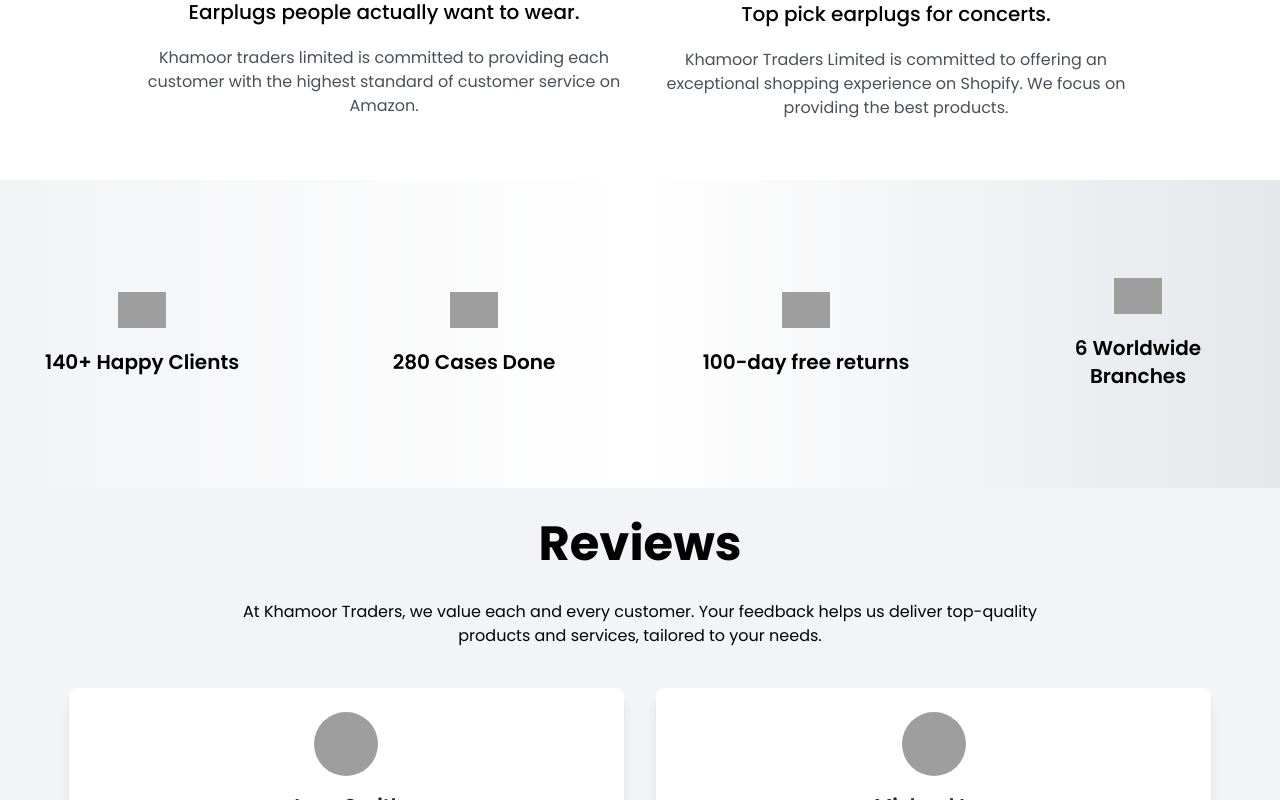
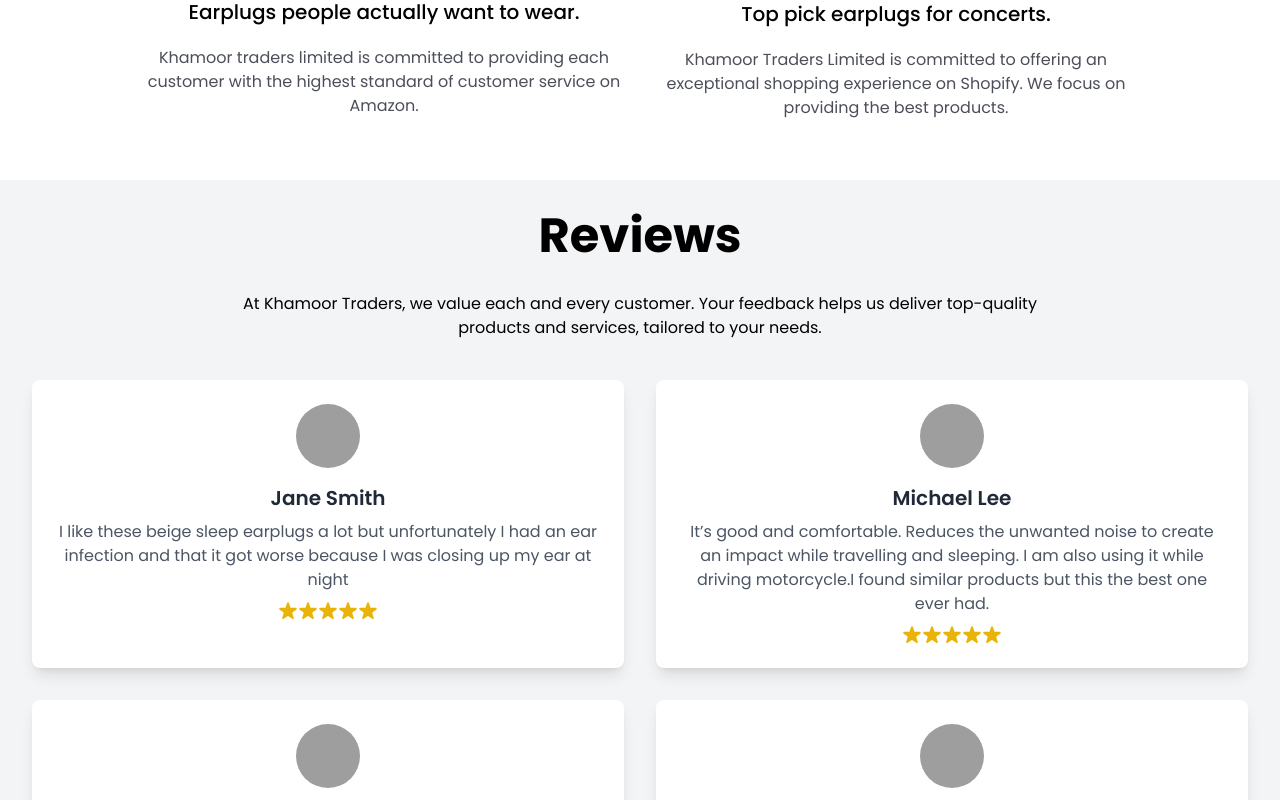
Before and after one commit to nazish-16/khamoor-traders, a Next.js app: page /home in a window 1280 px wide. Shown: the part 2000-2800 px from the top of the page. Built offline with nearby package versions, Linux system fonts and the light colour scheme; grey boxes are pictures that could not be loaded.

Commit message:
removal of unnecessary items

```diff
--- a/app/earplugs/ProductUsage.jsx
+++ b/app/earplugs/ProductUsage.jsx
@@ -3,11 +3,11 @@
 import React, { useState, useEffect } from 'react';
 
 const images = [
-  'https://loopearplugs.in/cdn/shop/files/Use_Cases_Desk_1_33376123-e9cd-44cf-b35d-e150ea1705cc.jpg?v=1701795864&width=1100',
-  'https://loopearplugs.in/cdn/shop/files/Use_Cases_Desk_2_cbbe430c-f1af-431d-a372-c9b6ace39bc7.jpg?v=1701795894&width=1100',
-  'https://loopearplugs.in/cdn/shop/files/Use_Cases_Desk_3_eec3c77c-a8fe-4488-959b-53f3f8867fda.jpg?v=1701795908&width=1100',
-  'https://loopearplugs.in/cdn/shop/files/Use_Cases_Desk_4_4cfb1d99-86dc-4699-9201-e8df80f003ad.jpg?v=1701795920&width=1100',
-  'https://loopearplugs.in/cdn/shop/files/Use_Cases_Desk_5_5c671be3-690c-49aa-bf39-ec8a32a014f8.jpg?v=1701795932&width=1100'
+  'https://m.media-amazon.com/images/S/aplus-media-library-service-media/efa2edbd-c2d4-4ef5-86b9-9f46f79443a5.__CR0,0,970,600_PT0_SX970_V1___.jpeg',
+  'https://m.media-amazon.com/images/S/aplus-media-library-service-media/fe8e5386-7f77-4626-8eea-63f2d3a4ddc3.__CR0,0,970,600_PT0_SX970_V1___.jpeg',
+  'https://m.media-amazon.com/images/S/aplus-media-library-service-media/70f3caff-cb28-4328-b162-23efe76ee7eb.__CR0,0,970,600_PT0_SX970_V1___.jpeg',
+  'https://m.media-amazon.com/images/S/aplus-media-library-service-media/2130620b-8a85-4c03-9e0f-813f7843d1f6.__CR0,0,970,600_PT0_SX970_V1___.jpeg',
+  'https://m.media-amazon.com/images/S/aplus-media-library-service-media/aa011992-6590-4665-8741-35aa4a60ca97.__CR0,0,970,600_PT0_SX970_V1___.jpeg'
 ];
 
 const ProductUsage = () => {
--- a/app/earplugs/Reviews.jsx
+++ /dev/null
@@ -1,28 +0,0 @@
-import React from 'react'
-
-const Reviews = () => {
-  return (
-    <div className='h-full w-full flex items-center justify-center flex-col p-8'>
-        <div className='grid grid-cols-2 sm:grid-cols-2 lg:grid-cols-4 gap-20 sm:gap-28 items-center justify-between'>
-            <div className='flex items-center justify-center flex-col gap-5'>
-                <img src="https://img.icons8.com/?size=100&id=VghVCIlysYfn&format=png&color=000000" alt="" className='w-12'/>
-                <h1 className='text-black lg:text-md xl:text-xl text-center font-semibold'>200+ 5-star reviews</h1>
-            </div>
-            <div className='flex items-center justify-center flex-col gap-5'>
-                <img src="https://img.icons8.com/?size=100&id=x46PgajLDPnH&format=png&color=000000" alt="" className='w-12'/>
-                <h1 className='text-black lg:text-md xl:text-xl text-center font-semibold'>2-year warranty</h1>
-            </div>
-            <div className='flex items-center justify-center flex-col gap-5'>
-                <img src="https://img.icons8.com/?size=100&id=123372&format=png&color=000000" alt="" className='w-12'/>
-                <h1 className='text-black lg:text-md xl:text-xl text-center font-semibold'>100-day free returns</h1>
-            </div>
-            <div className='flex items-center justify-center flex-col gap-5'>
-                <img src="https://img.icons8.com/?size=100&id=2JBnp98Zb8w9&format=png&color=000000" alt="" className='w-12'/>
-                <h1 className='text-black lg:text-md xl:text-xl text-center font-semibold'>Safe & Sound Earplugs</h1>
-            </div>
-        </div>
-    </div>
-  )
-}
-
-export default Reviews
--- a/app/earplugs/page.jsx
+++ b/app/earplugs/page.jsx
@@ -3,7 +3,6 @@
 import React from 'react'
 import Link from 'next/link'
 import AboutProduct from './AboutProduct'
-import Reviews from './Reviews'
 import ProductTypes from './ProductTypes'
 import ProductUsage from './ProductUsage'
 import Footer from 'app/home/Footer'
@@ -53,7 +52,6 @@
     </div>
         <AboutProduct/>
         <ProductUsage/>
-        <Reviews/>
         <ProductTypes/>
         <Footer/>
     </motion.div>
--- a/app/home/Clients.jsx
+++ /dev/null
@@ -1,29 +0,0 @@
-import React from 'react'
-
-const Clients = () => {
-  return (
-    <div className='lg:h-[308px] w-full flex items-center justify-center flex-col p-8 h-[60vh] bg-gradient-to-r from-gray-100 via-white to-gray-200'>
-        <div className='grid grid-cols-2 sm:grid-cols-2 lg:grid-cols-4 gap-20 sm:gap-28 items-center justify-between'>
-            <div className='flex items-center justify-center flex-col gap-5'>
-                <img src="https://img.icons8.com/?size=100&id=VghVCIlysYfn&format=png&color=000000" alt="" className='w-12'/>
-                <h1 className='text-black lg:text-md xl:text-xl text-center font-semibold'>140+ Happy Clients</h1>
-            </div>
-            <div className='flex items-center justify-center flex-col gap-5'>
-                <img src="https://img.icons8.com/?size=100&id=x46PgajLDPnH&format=png&color=000000" alt="" className='w-12'/>
-                <h1 className='text-black lg:text-md xl:text-xl text-center font-semibold'>280 Cases Done
-                </h1>
-            </div>
-            <div className='flex items-center justify-center flex-col gap-5'>
-                <img src="https://img.icons8.com/?size=100&id=123372&format=png&color=000000" alt="" className='w-12'/>
-                <h1 className='text-black lg:text-md xl:text-xl text-center font-semibold'>100-day free returns</h1>
-            </div>
-            <div className='flex items-center justify-center flex-col gap-5'>
-                <img src="https://img.icons8.com/?size=100&id=CwXZfAAWNofg&format=png&color=000000" alt="" className='w-12'/>
-                <h1 className='text-black lg:text-md xl:text-xl text-center font-semibold'>6 Worldwide Branches</h1>
-            </div>
-        </div>
-    </div>
-  )
-}
-
-export default Clients
--- a/app/home/Testimonials.jsx
+++ b/app/home/Testimonials.jsx
@@ -3,25 +3,25 @@
 const testimonials = [
   {
     name: "Jane Smith",
-    review: "Amazing service and fast delivery! Would definitely order again.",
+    review: "I like these beige sleep earplugs a lot but unfortunately I had an ear infection and that it got worse because I was closing up my ear at night",
     avatar: "https://randomuser.me/api/portraits/women/2.jpg",
-    rating: 4,
+    rating: 5,
   },
   {
     name: "Michael Lee",
-    review: "Professional, timely, and beyond helpful!",
+    review: "It’s good and comfortable. Reduces the unwanted noise to create an impact while travelling and sleeping. I am also using it while driving motorcycle.I found similar products but this the best one ever had.",
     avatar: "https://randomuser.me/api/portraits/men/3.jpg",
     rating: 5,
   },
   {
     name: "Ajay Shetty",
-    review: "Great quality and customer support. I highly recommend them!",
+    review: "I have been using silicon ear plugs for years due to my husbands very loud snoring at night. I thought it was time to try something longer lasting to save me some cash so came across these.",
     avatar: "https://images.pexels.com/photos/2379004/pexels-photo-2379004.jpeg?auto=compress&cs=tinysrgb&w=1260&h=750&dpr=1",
-    rating: 5,
+    rating: 4,
   },
   {
     name: "Winonona Ryder",
-    review: "Exceptional quality and unmatched customer support!",
+    review: "Very comfortable. I have the silicone foam earplugs currently and they are making my ears sore although they are best for keeping the noise out. They are also uncomfortable. These are fab. Comfy and fit well.",
     avatar: "https://images.pexels.com/photos/943084/pexels-photo-943084.jpeg?auto=compress&cs=tinysrgb&w=1260&h=750&dpr=1",
     rating: 5,
   },
@@ -29,7 +29,7 @@
 
 const Testimonials = () => {
   return (
-    <div className='h-full w-full flex items-center justify-center flex-col p-8 bg-gray-100'>
+    <div className='h-full w-full flex items-center justify-center flex-col p-8 bg-gray-100 pb-20'>
       <h1 className='text-black text-5xl font-bold pb-8'>Reviews</h1>
       <p className='pb-10 text-center'>At Khamoor Traders, we value each and every customer. Your feedback helps us deliver top-quality <br/> products and services, tailored to your needs.</p>
       <div className='grid grid-cols-1 md:grid-cols-2 lg:grid-cols-2 gap-8'>
@@ -44,7 +44,7 @@
               className='w-16 h-16 rounded-full mb-4 object-cover'
             />
             <h2 className='text-xl font-semibold text-gray-800'>{testimonial.name}</h2>
-            <p className='text-gray-600 my-2'>{testimonial.review}</p>
+            <p className='text-gray-600 my-2 max-w-xl'>{testimonial.review}</p>
             <div className='flex'>
               {Array.from({ length: testimonial.rating }).map((_, i) => (
                 <svg
--- a/app/home/page.jsx
+++ b/app/home/page.jsx
@@ -5,7 +5,6 @@
 import Platforms from 'app/earplugs/Platforms';
 import Info from './Info';
 import { motion } from 'framer-motion';
-import Clients from './Clients';
 import Testimonials from './Testimonials';
 import Footer from './Footer';
 
@@ -49,7 +48,6 @@
     </div>
     <Info/>
     <Platforms/>
-    <Clients/>
     <Testimonials/>
     <Footer/>
     </div>
--- a/app/layout.js
+++ b/app/layout.js
@@ -11,11 +11,17 @@
 
 export default function RootLayout({ children }) {
   const [globals, setGlobals] = useState({ openCartDrawer: false, openSideBar: false, cartItems: [] });
-  const [showDropdown, setShowDropdown] = useState(false); // State for the dropdown
+  const [showDropdown, setShowDropdown] = useState(false); // State for the main dropdown
+  const [showHealthSubDropdown, setShowHealthSubDropdown] = useState(false); // State for the health sub-dropdown
 
   const handleDropdownToggle = (e) => {
     e.preventDefault(); // Prevent default link behavior
-    setShowDropdown(prev => !prev); // Toggle dropdown
+    setShowDropdown(prev => !prev); // Toggle main dropdown
+  };
+
+  const handleHealthDropdownToggle = (e) => {
+    e.preventDefault(); // Prevent default link behavior
+    setShowHealthSubDropdown(prev => !prev); // Toggle health sub-dropdown
   };
 
   return (
@@ -56,16 +62,29 @@
                       onClick={handleDropdownToggle} // Toggle dropdown on button click
                       className="block h-16 border-b-4 border-transparent leading-[4rem] hover:text-gray-700 hover:border-b-2 hover:border-gray-500"
                     >
-                      Shop &darr;
+                      Products &darr;
                     </button>
                     {showDropdown && (
                       <div className="absolute left-0 mt-2 w-48 bg-white border border-gray-200 shadow-lg rounded-md z-10">
-                        <Link href="/earplugs" className="block px-4 py-2 hover:bg-gray-100" onClick={() => setShowDropdown(false)}>Earplugs</Link>
-                        <Link href="/products" className="block px-4 py-2 hover:bg-gray-100" onClick={() => setShowDropdown(false)}>Kitchen</Link>
+                        <Link href="#" className="block px-4 py-2 hover:bg-gray-100" onClick={handleHealthDropdownToggle}>
+                          Health Products &rarr;
+                        </Link>
+                        {showHealthSubDropdown && (
+                          <div className="absolute left-full top-0 mt-0 w-48 bg-white border border-gray-200 shadow-lg rounded-md z-20">
+                            <Link href="/earplugs" className="block px-4 py-2 hover:bg-gray-100" onClick={() => setShowDropdown(false)}>Earplugs</Link>
+                          </div>
+                        )}
+                        <Link href="/" className="block px-4 py-2 hover:bg-gray-100" onClick={() => setShowDropdown(false)}>Kitchen Modular</Link>
                         <Link href="#" className="block px-4 py-2 hover:bg-gray-100" onClick={() => setShowDropdown(false)}>Makeup</Link>
                       </div>
                     )}
                   </div>
+                  <Link
+                    href="/products"
+                    className="block h-16 border-b-4 border-transparent leading-[4rem] hover:text-gray-700 hover:border-b-2 hover:border-gray-500"
+                  >
+                    Shop
+                  </Link>
                   <Link
                     href="/privacy"
                     className="block h-16 border-b-4 border-transparent leading-[4rem] hover:text-gray-700 hover:border-b-2 hover:border-gray-500"
```
